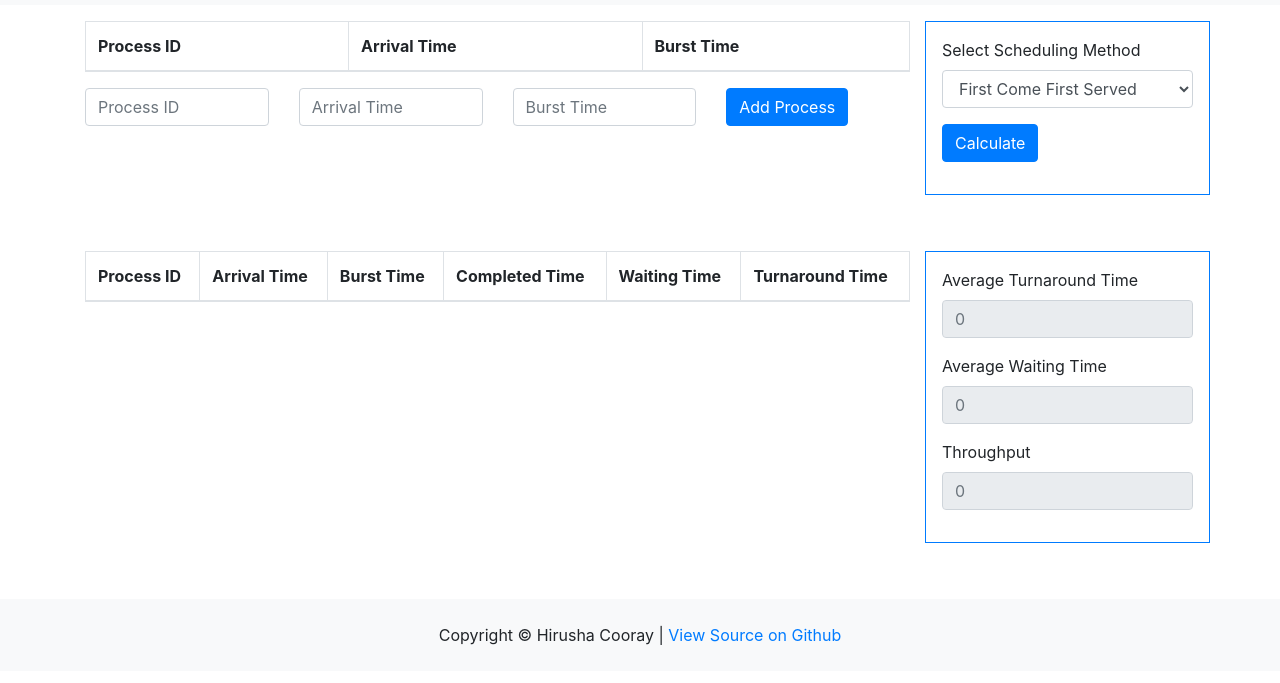
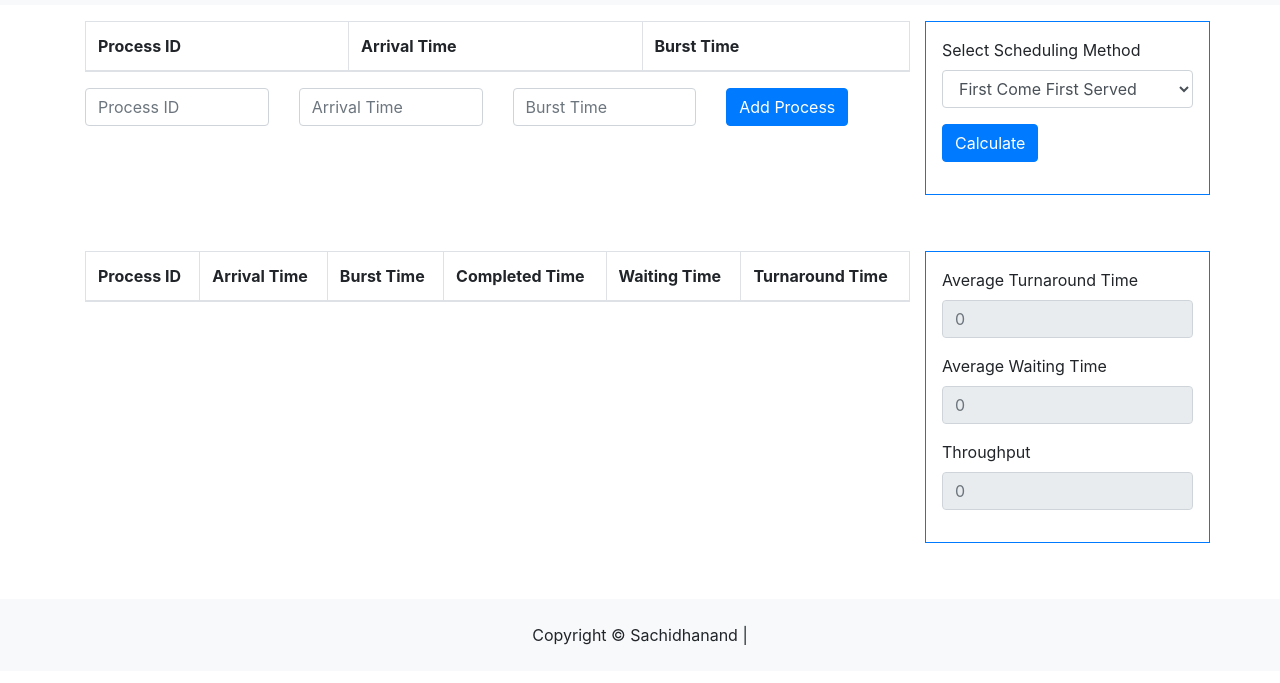
Before and after one commit to Sachidhanand26/CPU-Scheduling, a plain HTML site: page index.html in a window 1280 px wide. Shown: the part 83-766 px from the top of the page. Drawn offline with nearby package versions, Linux system fonts and the light colour scheme.

Commit message:
Update index.html

```diff
--- a/index.html
+++ b/index.html
@@ -113,8 +113,7 @@
 
         <div class="footer-copyright text-center py-3">
            <span>
-               Copyright &copy; Hirusha Cooray |
-               <a target="_blank" href="https://github.com/hirushacooray/cpu-scheduling-sim">View Source on Github</a>
+               Copyright &copy; Sachidhanand |
            </span>
         </div>
 
```
